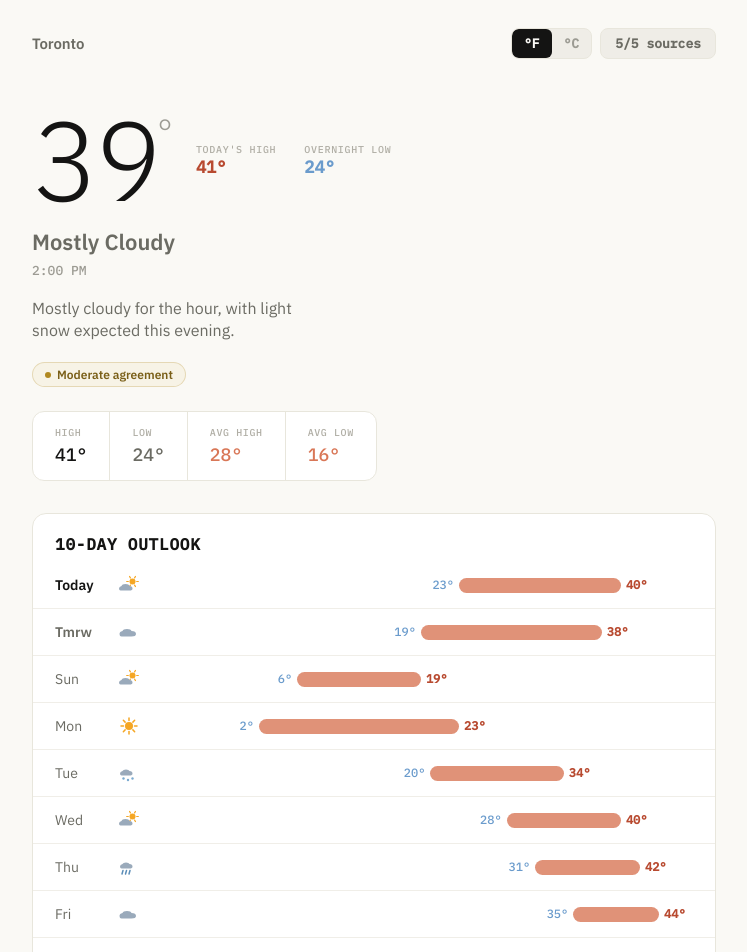
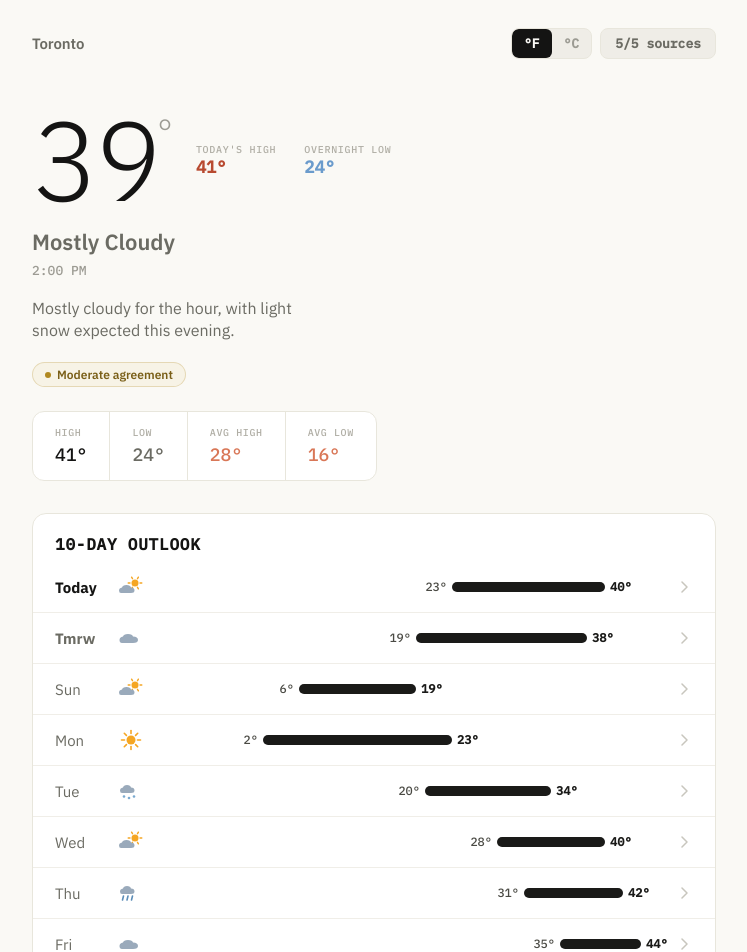
Before and after one commit to noahpan2/weather-forecaster, a React (Vite) app: page / in a window 1280 px wide. Shown: the top 952 px of the page, without its empty margins (266-1013 px from the left). Built offline with nearby package versions, Linux system fonts and the light colour scheme.

Commit message:
Acme/Dark Sky-style 10-day redesign on branch
- Thick dark (#1A1A18) bar replacing thin orange pill
- Chevron affordance on each row
- Larger icons (24px), neutral lo/hi temp colors
- Grid updated to 4 columns (day | icon | bar | chevron)

Co-Authored-By: Claude Sonnet 4.6 <noreply@anthropic.com>

```diff
--- a/src/components/WeekList.jsx
+++ b/src/components/WeekList.jsx
@@ -8,20 +8,20 @@ const RN  = '#5B8DB8';
 
 function WeatherIcon({ condition }) {
   const c = (condition || '').toLowerCase();
-  const sz = 20;
-  const v  = '0 0 20 20';
+  const sz = 24;
+  const v  = '0 0 24 24';
 
   if (c === 'sunny') {
     const rays = [0, 45, 90, 135, 180, 225, 270, 315];
     return (
       <svg width={sz} height={sz} viewBox={v} fill="none">
-        <circle cx="10" cy="10" r="4" fill={SUN} />
+        <circle cx="12" cy="12" r="4.5" fill={SUN} />
         {rays.map(a => {
           const r = a * Math.PI / 180;
           return <line key={a}
-            x1={10 + 5.5 * Math.cos(r)} y1={10 + 5.5 * Math.sin(r)}
-            x2={10 + 8   * Math.cos(r)} y2={10 + 8   * Math.sin(r)}
-            stroke={SUN} strokeWidth="1.5" strokeLinecap="round" />;
+            x1={12 + 6.5 * Math.cos(r)} y1={12 + 6.5 * Math.sin(r)}
+            x2={12 + 9.5 * Math.cos(r)} y2={12 + 9.5 * Math.sin(r)}
+            stroke={SUN} strokeWidth="1.6" strokeLinecap="round" />;
         })}
       </svg>
     );
@@ -31,15 +31,15 @@ function WeatherIcon({ condition }) {
     const rays = [0, 60, 120, 180, 240, 300];
     return (
       <svg width={sz} height={sz} viewBox={v} fill="none">
-        <circle cx="13.5" cy="6.5" r="3" fill={SUN} />
+        <circle cx="16" cy="8" r="3.5" fill={SUN} />
         {rays.map(a => {
           const r = a * Math.PI / 180;
           return <line key={a}
-            x1={13.5 + 4.2 * Math.cos(r)} y1={6.5 + 4.2 * Math.sin(r)}
-            x2={13.5 + 5.8 * Math.cos(r)} y2={6.5 + 5.8 * Math.sin(r)}
-            stroke={SUN} strokeWidth="1.2" strokeLinecap="round" />;
+            x1={16 + 5 * Math.cos(r)}   y1={8 + 5 * Math.sin(r)}
+            x2={16 + 6.8 * Math.cos(r)} y2={8 + 6.8 * Math.sin(r)}
+            stroke={SUN} strokeWidth="1.4" strokeLinecap="round" />;
         })}
-        <path d="M1.5,15.5 Q0,15.5 0,13.5 Q0,11.5 2.5,11 Q3,9 6.5,9 Q10,9 10.5,11 Q13.5,11 13.5,13.5 Q13.5,15.5 10.5,15.5 Z" fill={CLD} />
+        <path d="M2,18 Q0,18 0,15.5 Q0,13 3,12.5 Q3.5,10 7.5,10 Q11.5,10 12,12.5 Q15.5,12.5 15.5,15.5 Q15.5,18 12,18 Z" fill={CLD} />
       </svg>
     );
   }
@@ -47,8 +47,8 @@ function WeatherIcon({ condition }) {
   if (c.includes('mostly')) {
     return (
       <svg width={sz} height={sz} viewBox={v} fill="none">
-        <circle cx="14" cy="6" r="3" fill={SUN} opacity="0.85" />
-        <path d="M2,15.5 Q0,15.5 0,12.5 Q0,10 3,9.5 Q3.5,7 7.5,7 Q11.5,7 12,9.5 Q16,9.5 16,12.5 Q16,15.5 12,15.5 Z" fill={CLD} />
+        <circle cx="17" cy="7" r="3.5" fill={SUN} opacity="0.85" />
+        <path d="M2,18 Q0,18 0,15 Q0,12 3.5,11.5 Q4,8.5 9,8.5 Q14,8.5 14.5,11.5 Q19,11.5 19,15 Q19,18 14.5,18 Z" fill={CLD} />
       </svg>
     );
   }
@@ -56,10 +56,10 @@ function WeatherIcon({ condition }) {
   if (c.includes('snow') || c.includes('flurr')) {
     return (
       <svg width={sz} height={sz} viewBox={v} fill="none">
-        <path d="M2.5,12.5 Q1,12.5 1,10.5 Q1,8.5 3.5,8 Q4,6.5 7,6.5 Q10,6.5 10.5,8 Q13.5,8 13.5,10.5 Q13.5,12.5 10.5,12.5 Z" fill={CLD} />
-        <circle cx="4.5"  cy="15.5" r="1.2" fill={SNW} />
-        <circle cx="9"    cy="17"   r="1.2" fill={SNW} />
-        <circle cx="13.5" cy="15.5" r="1.2" fill={SNW} />
+        <path d="M3,14 Q1,14 1,11.5 Q1,9 4,8.5 Q4.5,6 8,6 Q11.5,6 12,8.5 Q15.5,8.5 15.5,11.5 Q15.5,14 12,14 Z" fill={CLD} />
+        <circle cx="5"  cy="17.5" r="1.3" fill={SNW} />
+        <circle cx="10" cy="19"   r="1.3" fill={SNW} />
+        <circle cx="15" cy="17.5" r="1.3" fill={SNW} />
       </svg>
     );
   }
@@ -67,10 +67,10 @@ function WeatherIcon({ condition }) {
   if (c.includes('rain') || c.includes('shower')) {
     return (
       <svg width={sz} height={sz} viewBox={v} fill="none">
-        <path d="M2.5,11.5 Q1,11.5 1,9.5 Q1,7.5 3.5,7 Q4,5.5 7,5.5 Q10,5.5 10.5,7 Q13.5,7 13.5,9.5 Q13.5,11.5 10.5,11.5 Z" fill={CLD} />
-        <line x1="4"   y1="13.5" x2="3"   y2="17" stroke={RN} strokeWidth="1.5" strokeLinecap="round" />
-        <line x1="7.5" y1="13.5" x2="6.5" y2="17" stroke={RN} strokeWidth="1.5" strokeLinecap="round" />
-        <line x1="11"  y1="13.5" x2="10"  y2="17" stroke={RN} strokeWidth="1.5" strokeLinecap="round" />
+        <path d="M3,13 Q1,13 1,10.5 Q1,8 4,7.5 Q4.5,5 8,5 Q11.5,5 12,7.5 Q15.5,7.5 15.5,10.5 Q15.5,13 12,13 Z" fill={CLD} />
+        <line x1="4.5" y1="15"   x2="3.5" y2="19" stroke={RN} strokeWidth="1.6" strokeLinecap="round" />
+        <line x1="9"   y1="15"   x2="8"   y2="19" stroke={RN} strokeWidth="1.6" strokeLinecap="round" />
+        <line x1="13.5" y1="15"  x2="12.5" y2="19" stroke={RN} strokeWidth="1.6" strokeLinecap="round" />
       </svg>
     );
   }
@@ -78,7 +78,15 @@ function WeatherIcon({ condition }) {
   // Cloudy / Overcast
   return (
     <svg width={sz} height={sz} viewBox={v} fill="none">
-      <path d="M2.5,14.5 Q0.5,14.5 0.5,12 Q0.5,9.5 3.5,9 Q4,7 8,7 Q12,7 12.5,9 Q17,9 17,12 Q17,14.5 12.5,14.5 Z" fill={CLD} />
+      <path d="M3,17 Q0.5,17 0.5,14 Q0.5,11 4,10.5 Q4.5,8 9,8 Q13.5,8 14,10.5 Q19,10.5 19,14 Q19,17 14,17 Z" fill={CLD} />
+    </svg>
+  );
+}
+
+function Chevron() {
+  return (
+    <svg width="7" height="12" viewBox="0 0 7 12" fill="none">
+      <path d="M1 1l5 5-5 5" stroke="#C8C6BE" strokeWidth="1.5" strokeLinecap="round" strokeLinejoin="round" />
     </svg>
   );
 }
@@ -98,11 +106,10 @@ export function WeekList({ fdays, unit }) {
         const pillW = Math.max(width, 4);
         return (
           <div key={i} className="week-row">
-            <span style={{ fontSize: 14, fontWeight: i < 2 ? 600 : 400, color: i === 0 ? P.t1 : P.t3 }}>
+            <span className="week-day" style={{ fontWeight: i < 2 ? 700 : 400, color: i === 0 ? P.t1 : P.t3 }}>
               {d.dayName}
             </span>
             <WeatherIcon condition={d.condition} />
-            {/* Bar area — labels hug the pill's left (lo) and right (hi) edges */}
             <div className="bar-area">
               <div className="temp-track">
                 <div className="temp-pill" style={{ left: `${left}%`, width: `${pillW}%` }} />
@@ -110,6 +117,7 @@ export function WeekList({ fdays, unit }) {
                 <span className="bar-hi" style={{ left: `${left + pillW}%` }}>{hi}°</span>
               </div>
             </div>
+            <Chevron />
           </div>
         );
       })}
--- a/src/index.css
+++ b/src/index.css
@@ -56,24 +56,25 @@ a { color: inherit; }
 /* 7-day row — 3 cols: day | condition | bar+labels */
 .week-row {
   display: grid;
-  grid-template-columns: 52px 20px 1fr;
+  grid-template-columns: 52px 24px 1fr 12px;
   align-items: center; gap: 12px; padding: 13px 22px;
   transition: background 0.1s;
 }
 .week-row:hover { background: rgba(0,0,0,0.015); }
 .week-row + .week-row { border-top: 1px solid #F0EEE8; }
+.week-day { font-size: 15px; }
 
 /* Bar area — padding reserves space for the hugging labels */
-.bar-area { padding: 0 34px 0 108px; }
+.bar-area { padding: 0 28px 0 108px; }
 
 /* Temp pill track — labels overflow it vertically, that's fine */
 .temp-track {
-  position: relative; height: 15px; border-radius: 4px; background: transparent;
+  position: relative; height: 10px; border-radius: 4px; background: transparent;
   overflow: visible;
 }
 .temp-pill {
   position: absolute; top: 0; bottom: 0; border-radius: 100px;
-  background: rgba(217, 119, 87, 0.8);
+  background: #1A1A18;
 }
 
 /* Lo/Hi labels — absolutely positioned at the pill's left/right edges */
@@ -85,16 +86,16 @@ a { color: inherit; }
 .bar-lo {
   transform: translate(-100%, -50%);
   padding-right: 5px;
-  color: #6A9BCC; font-weight: 500;
+  color: #4A4A44; font-weight: 500;
 }
 .bar-hi {
   transform: translateY(-50%);
   padding-left: 5px;
-  color: #B84A30; font-weight: 600;
+  color: #1A1A18; font-weight: 600;
 }
 
 @media (max-width: 480px) {
-  .bar-area { padding: 0 34px 0 24px; }
+  .bar-area { padding: 0 28px 0 24px; }
 }
 
 /* Detail grid */
```
